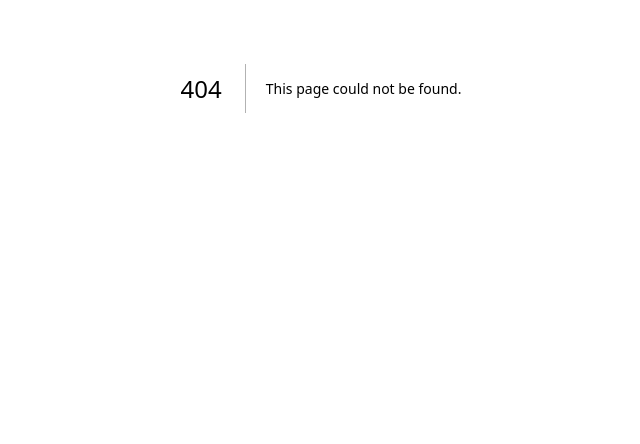
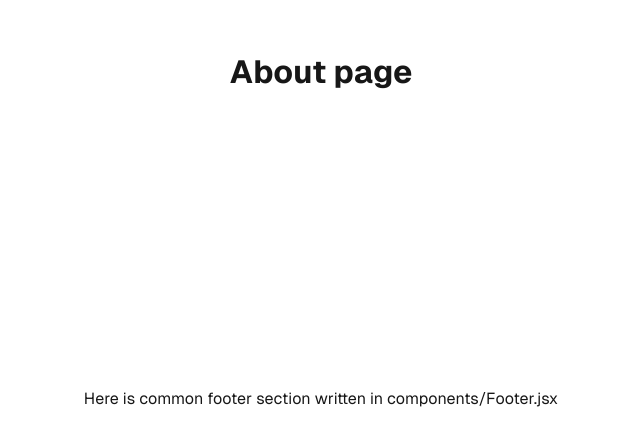
Before and after one commit to reiya97/next-app, a Next.js app: page /about in a window 1280 px wide. Before the commit this address had no page. Shown: the part 312-756 px from the top of the page, without its empty margins (319-959 px from the left). Built offline with nearby package versions, Linux system fonts and the light colour scheme.

Commit message:
add: add about page

```diff
--- /dev/null
+++ b/app/about/page.js
@@ -0,0 +1,15 @@
+import Image from "next/image";
+import styles from "../page.module.css";
+import { Footer } from "../components/Footer";
+
+export default function Home() {
+  return (
+    <div className={styles.page}>
+      <main className={styles.main}>
+        <h1>About page</h1>
+        <div className={styles.ctas}></div>
+      </main>
+      <Footer />
+    </div>
+  );
+}
```
